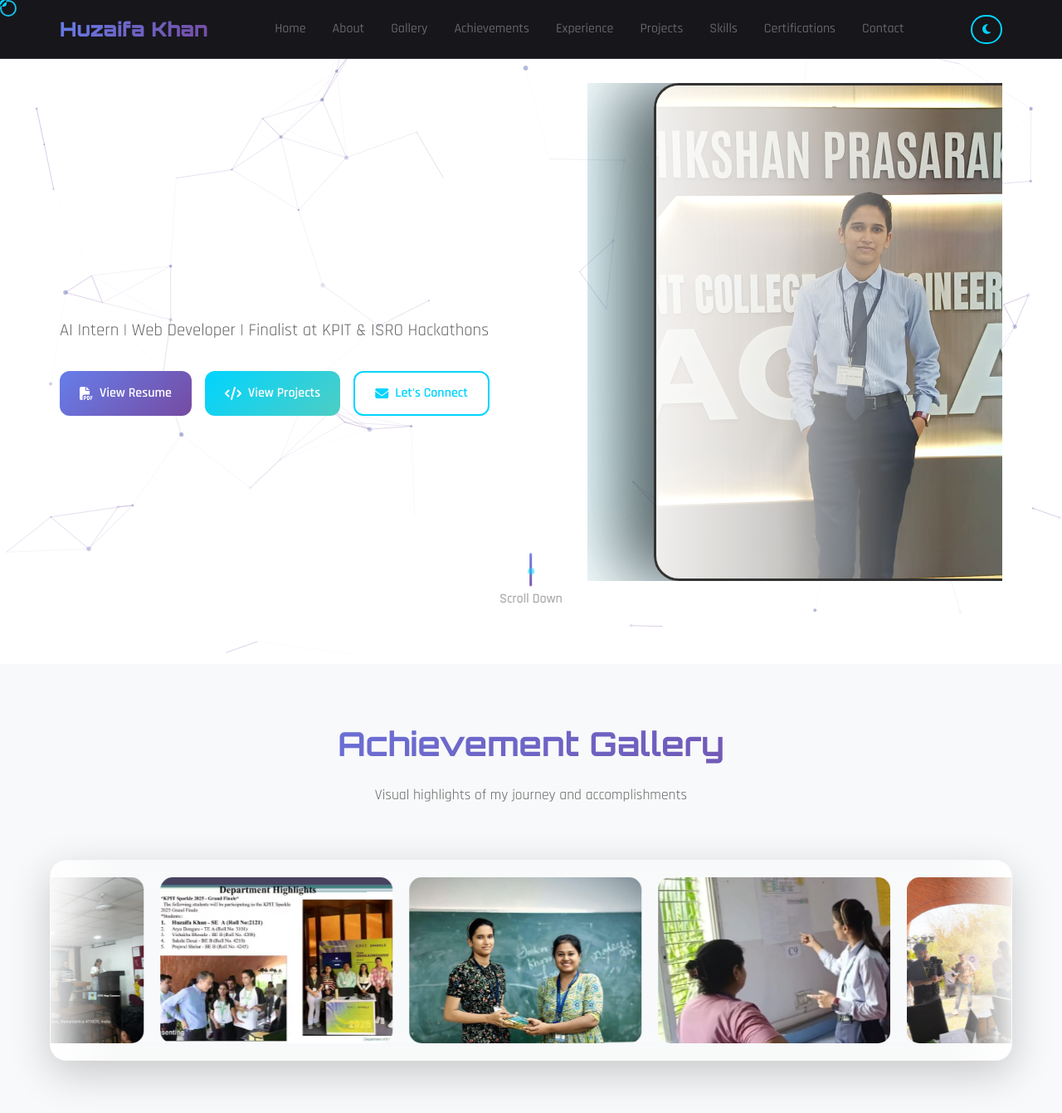
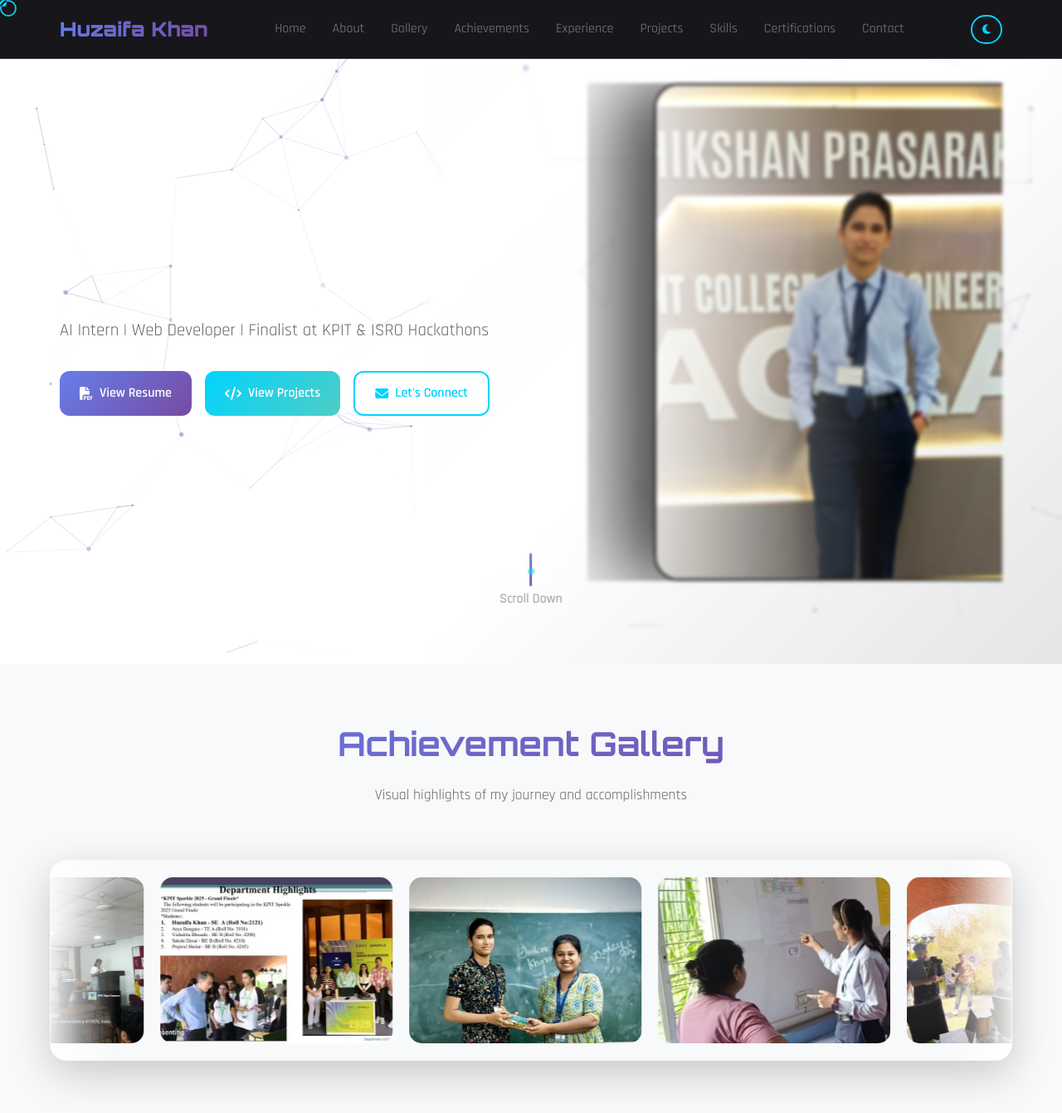
Before and after one commit to HuzaifaKhan-1/Huzaifa-Khan-Portfolio, a Flask app: page / in a window 1280 px wide. Shown: the top 1341 px of the page at 83% size. Run offline with Flask 3, Linux system fonts and the light colour scheme.

Commit message:
Refine website appearance by adjusting image integration and color shades
Adjusts CSS styles to remove blue shades, improves image integration, and enhances the overall visual appearance.

Replit-Commit-Author: Agent
Replit-Commit-Session-Id: cdf5f2a0-e640-48b8-b668-0e1b70259d4b
Replit-Commit-Screenshot-Url: https://storage.googleapis.com/screenshot-production-us-central1/f9f65ff7-3f64-4267-b70a-e5fb151b78e0/cdf5f2a0-e640-48b8-b668-0e1b70259d4b/4nuBvat

```diff
--- a/static/css/style.css
+++ b/static/css/style.css
@@ -268,6 +268,24 @@ body {
     overflow: hidden;
 }
 
+.hero::before {
+    content: '';
+    position: absolute;
+    top: 0;
+    right: 0;
+    width: 60%;
+    height: 100%;
+    background: linear-gradient(
+        135deg,
+        rgba(255, 255, 255, 0.02) 0%,
+        rgba(255, 255, 255, 0.01) 50%,
+        rgba(0, 0, 0, 0.1) 100%
+    );
+    backdrop-filter: blur(2px);
+    z-index: 1;
+    pointer-events: none;
+}
+
 .hero-content {
     display: grid;
     grid-template-columns: 1fr auto;
@@ -397,8 +415,9 @@ body {
     border: 3px solid rgba(0, 0, 0, 0.8);
     box-shadow:
         -40px 0 80px rgba(0, 0, 0, 0.6),
-        -80px 0 160px rgba(0, 212, 255, 0.2),
-        inset 0 0 0 2px rgba(0, 212, 255, 0.1);
+        -80px 0 160px rgba(0, 0, 0, 0.3),
+        inset 0 0 0 2px rgba(255, 255, 255, 0.05),
+        0 0 40px rgba(255, 255, 255, 0.1);
 }
 
 .modern-profile-image {
@@ -406,7 +425,7 @@ body {
     height: 100%;
     object-fit: cover;
     object-position: center top;
-    filter: brightness(1.1) contrast(1.05);
+    filter: brightness(1.15) contrast(1.1) saturate(1.1);
     transition: all 0.6s ease;
     border-radius: 27px 0 0 27px;
 }
@@ -419,12 +438,10 @@ body {
     bottom: 0;
     background: linear-gradient(
         90deg,
-        rgba(10, 10, 15, 0.85) 0%,
-        rgba(10, 10, 15, 0.5) 30%,
-        rgba(10, 10, 15, 0.2) 50%,
-        transparent 70%,
-        rgba(0, 212, 255, 0.05) 85%,
-        rgba(0, 212, 255, 0.1) 100%
+        rgba(10, 10, 15, 0.7) 0%,
+        rgba(10, 10, 15, 0.3) 25%,
+        rgba(10, 10, 15, 0.1) 40%,
+        transparent 60%
     );
     pointer-events: none;
     transition: all 0.6s ease;
@@ -434,17 +451,15 @@ body {
 [data-theme="light"] .profile-gradient-overlay {
     background: linear-gradient(
         90deg,
-        rgba(255, 255, 255, 0.9) 0%,
-        rgba(255, 255, 255, 0.7) 30%,
-        rgba(255, 255, 255, 0.4) 50%,
-        transparent 70%,
-        rgba(0, 212, 255, 0.05) 85%,
-        rgba(0, 212, 255, 0.1) 100%
+        rgba(255, 255, 255, 0.8) 0%,
+        rgba(255, 255, 255, 0.4) 25%,
+        rgba(255, 255, 255, 0.2) 40%,
+        transparent 60%
     );
 }
 
 .modern-profile-container:hover .modern-profile-image {
-    filter: brightness(1.15) contrast(1.08);
+    filter: brightness(1.2) contrast(1.15) saturate(1.15);
     transform: scale(1.01);
 }
 
@@ -455,8 +470,9 @@ body {
 .modern-profile-container:hover {
     box-shadow:
         -50px 0 100px rgba(0, 0, 0, 0.7),
-        -100px 0 200px rgba(0, 212, 255, 0.3),
-        inset 0 0 0 3px rgba(0, 212, 255, 0.2);
+        -100px 0 200px rgba(0, 0, 0, 0.4),
+        inset 0 0 0 3px rgba(255, 255, 255, 0.1),
+        0 0 60px rgba(255, 255, 255, 0.15);
 }
 
 @keyframes float {
@@ -1479,7 +1495,7 @@ section {
         border-radius: 25px;
         box-shadow:
             0 20px 60px rgba(0, 0, 0, 0.4),
-            0 0 80px rgba(0, 212, 255, 0.15);
+            0 0 80px rgba(0, 0, 0, 0.2);
     }
 
     .modern-profile-image {
```
Also changed, not shown: attached_assets/image_1753375636306.png (added).
